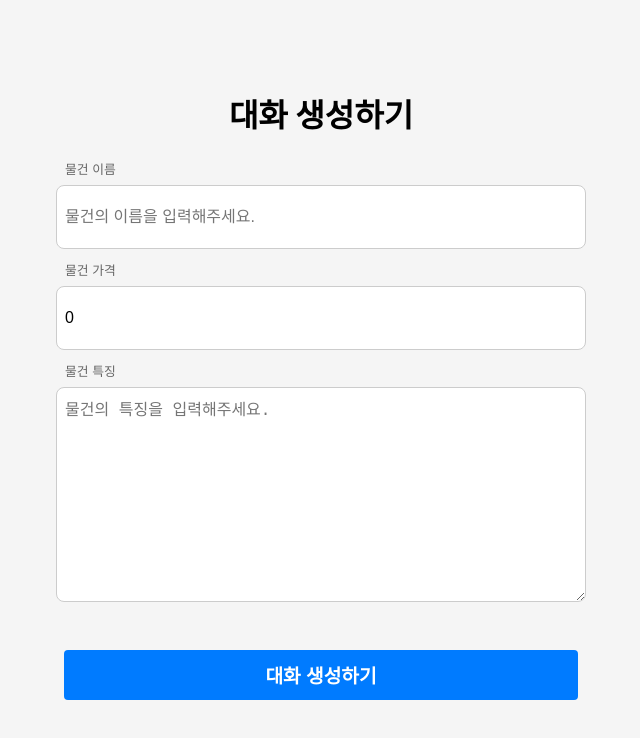
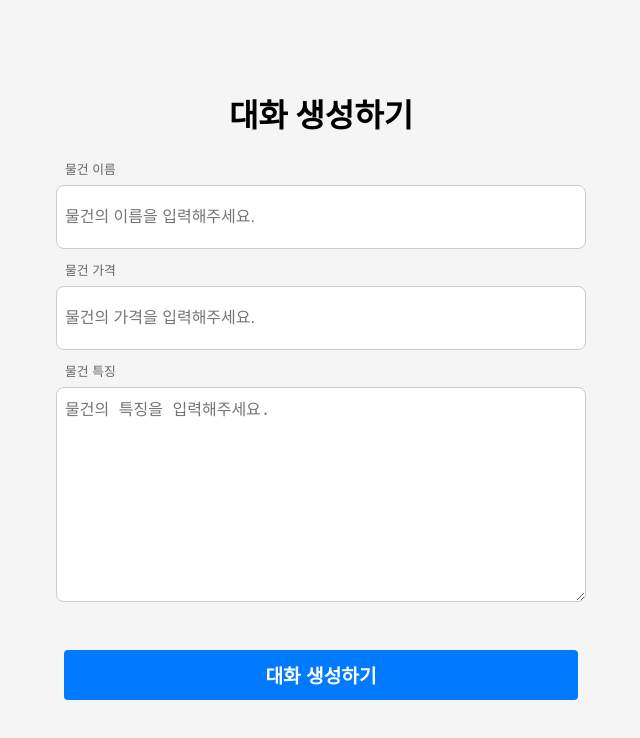
Before and after one commit to hackathonDSM2024/oppo-frontend, a React (Create React App) app: page /createChat in a window 1280 px wide. Shown: the top 738 px of the page, without its empty margins (319-959 px from the left). Built offline with nearby package versions, Linux system fonts and the light colour scheme.

Commit message:
fix :: 대화 생성하기 자잘한것들 수정
navigate 경로 나중에 수정해야함.

```diff
--- a/src/pages/CreateChat.jsx
+++ b/src/pages/CreateChat.jsx
@@ -7,20 +7,20 @@ import { useNavigate } from 'react-router-dom';
 const CreateChat = () => {
   const navigate = useNavigate();
   const [name, setName] = useState("");
-  const [price, setPrice] = useState(0);
+  const [price, setPrice] = useState();
   const [description, setDescription] = useState("");
 
 
   const handleStartChat = () => {
     // 사용자 입력 정보로 새 채팅방 생성
-    console.log('Username:', name);
+    console.log('데이터 똑바로 주나 확인할거임 ㅇㅇ', name, price, description);
 
     createChat({
       name,
       price,
       description
     })
-   navigate("/");
+   navigate("/chatBot");
   };
 
   return (
```
